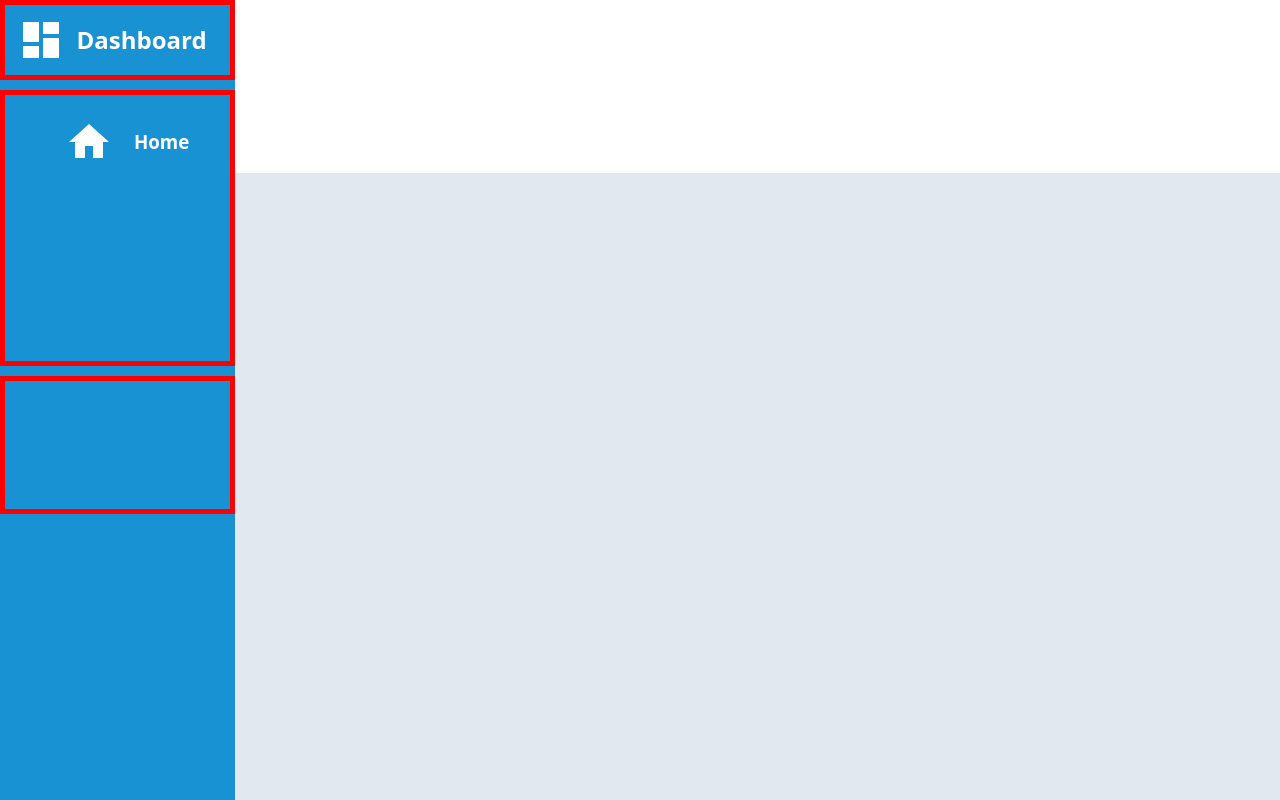
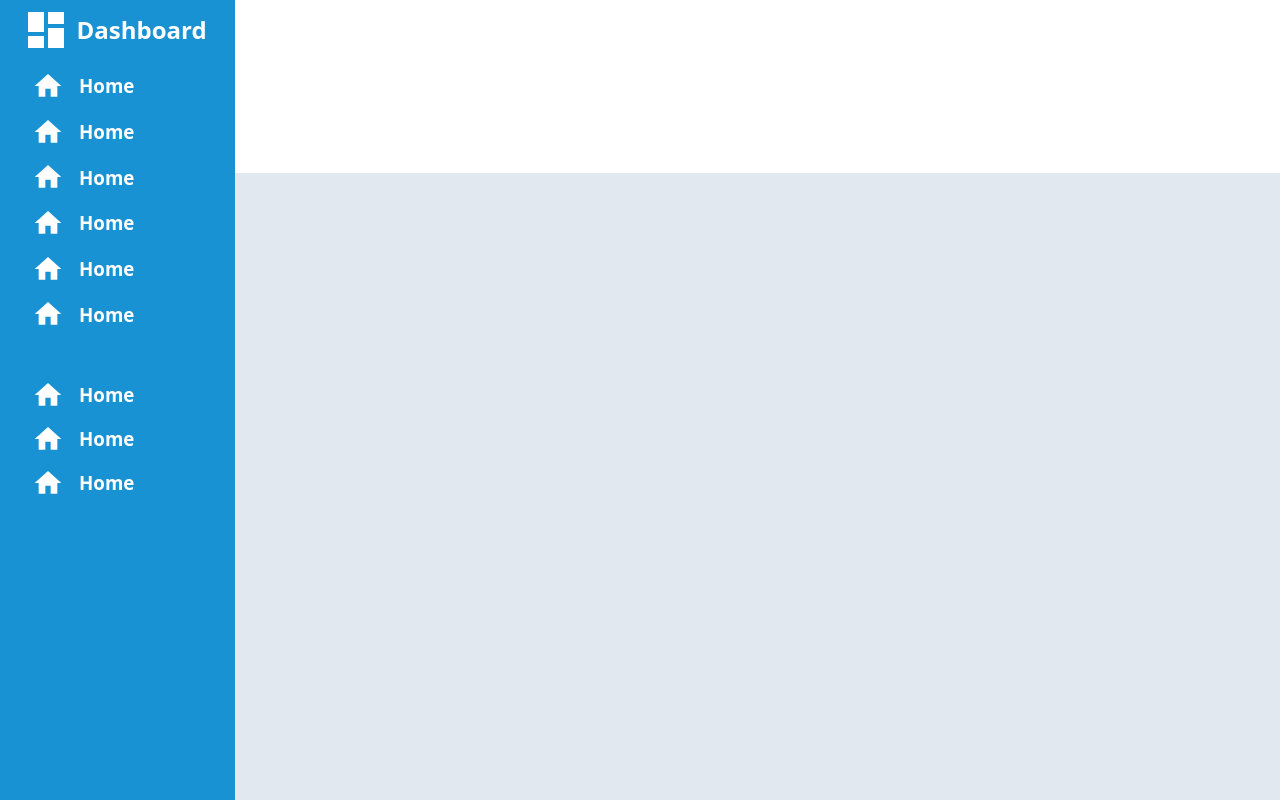
Before and after one commit to mrmiffmiff/odin-admin-dashboard, a website: page index.html in a window 1280 px wide. Drawn offline with nearby package versions, Linux system fonts and the light colour scheme.

Commit message:
sidebar layout essentially done

```diff
--- a/index.html
+++ b/index.html
@@ -18,20 +18,62 @@
                 <h2>Dashboard</h2>
             </div>
             <ul class="sidebarSection nav" id="primNav">
-                <li>
-                    <img src="./assets/icons/home.svg" alt="Home Icon" />
-                    <h3>Home</h3>
-                </li>
-                <li></li>
-                <li></li>
-                <li></li>
-                <li></li>
-                <li></li>
+                <a href="#">
+                    <li>
+                        <img src="./assets/icons/home.svg" alt="Home Icon" />
+                        <h3>Home</h3>
+                    </li>
+                </a>
+                <a href="#">
+                    <li>
+                        <img src="./assets/icons/home.svg" alt="Home Icon" />
+                        <h3>Home</h3>
+                    </li>
+                </a>
+                <a href="#">
+                    <li>
+                        <img src="./assets/icons/home.svg" alt="Home Icon" />
+                        <h3>Home</h3>
+                    </li>
+                </a>
+                <a href="#">
+                    <li>
+                        <img src="./assets/icons/home.svg" alt="Home Icon" />
+                        <h3>Home</h3>
+                    </li>
+                </a>
+                <a href="#">
+                    <li>
+                        <img src="./assets/icons/home.svg" alt="Home Icon" />
+                        <h3>Home</h3>
+                    </li>
+                </a>
+                <a href="#">
+                    <li>
+                        <img src="./assets/icons/home.svg" alt="Home Icon" />
+                        <h3>Home</h3>
+                    </li>
+                </a>
             </ul>
             <ul class="sidebarSection nav" id="secNav">
-                <li></li>
-                <li></li>
-                <li></li>
+                <a href="#">
+                    <li>
+                        <img src="./assets/icons/home.svg" alt="Home Icon" />
+                        <h3>Home</h3>
+                    </li>
+                </a>
+                <a href="#">
+                    <li>
+                        <img src="./assets/icons/home.svg" alt="Home Icon" />
+                        <h3>Home</h3>
+                    </li>
+                </a>
+                <a href="#">
+                    <li>
+                        <img src="./assets/icons/home.svg" alt="Home Icon" />
+                        <h3>Home</h3>
+                    </li>
+                </a>
             </ul>
         </div>
         <div class="main"></div>
--- a/style.css
+++ b/style.css
@@ -18,45 +18,74 @@
     grid-row: 1/3;
     background-color: #1892d3;
     display: grid;
-    grid-template-rows: 80px 2fr 1fr 2fr;
+    grid-template-rows: 60px 2fr 1fr 2fr;
     gap: 10px;
     color: white;
 }
 
 .sidebar img {
     filter: invert(1);
-    height: 3em;
     justify-self: center;
 }
 
 .sidebarSection {
-    border: red 5px solid;
     display: grid;
-}
-
-.sidebarSection li,
-#sidebarHeader {
-    display: grid;
-    grid-auto-flow: column;
-    align-items: center;
 }
 
 .nav {
     margin: 0;
     list-style-type: none;
     grid-template-columns: 1fr;
+    padding: 0 2em;
+    gap: 5px
+}
+
+.nav a {
+    text-decoration: none;
+    color: white;
+}
+
+.nav img {
+    height: 2em;
+}
+
+.nav h3 {
+    margin: 0;
+}
+
+.nav li {
+    display: grid;
+    grid-auto-flow: column;
+    justify-content: start;
+    gap: 15px;
+    align-items: center;
 }
 
 #sidebarHeader {
     grid-row: 1/2;
+    align-items: center;
+    display: grid;
+    grid-auto-flow: column;
+    grid-template-rows: 60px;
+    padding: 0 1em;
+}
+
+#sidebarHeader h2 {
+    margin: 0;
+}
+
+#sidebarHeader img {
+    height: 3em;
 }
 
 #primNav {
     grid-row: 2/3;
+    margin-bottom: 15px;
 }
 
 #secNav {
     grid-row: 3/4;
+    margin-top: 15px;
 }
 
 .main {
```
